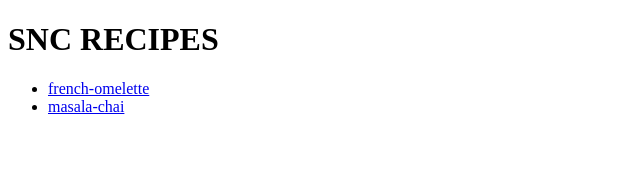
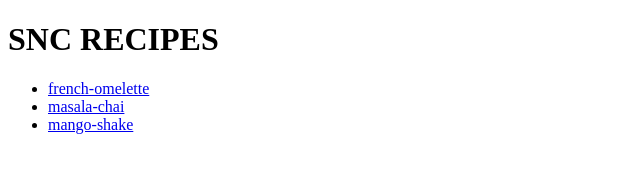
Before and after one commit to snchowdhary188/snc-recipes, a plain HTML site: page index.html in a window 1280 px wide. Shown: the whole page, without its empty margins (0-640 px from the left). Drawn offline with Linux system fonts and the light colour scheme.

Commit message:
link mango-shake.html from index.html

```diff
--- a/index.html
+++ b/index.html
@@ -11,6 +11,7 @@
     <ul>
       <li><a href="recipes/french-omelette.html">french-omelette</a></li>
       <li><a href="recipes/masala-chai.html">masala-chai</a></li>
+      <li><a href="recipes/mango-shake.html">mango-shake</a></li>
     </ul>
   </body>
 </html>
```
